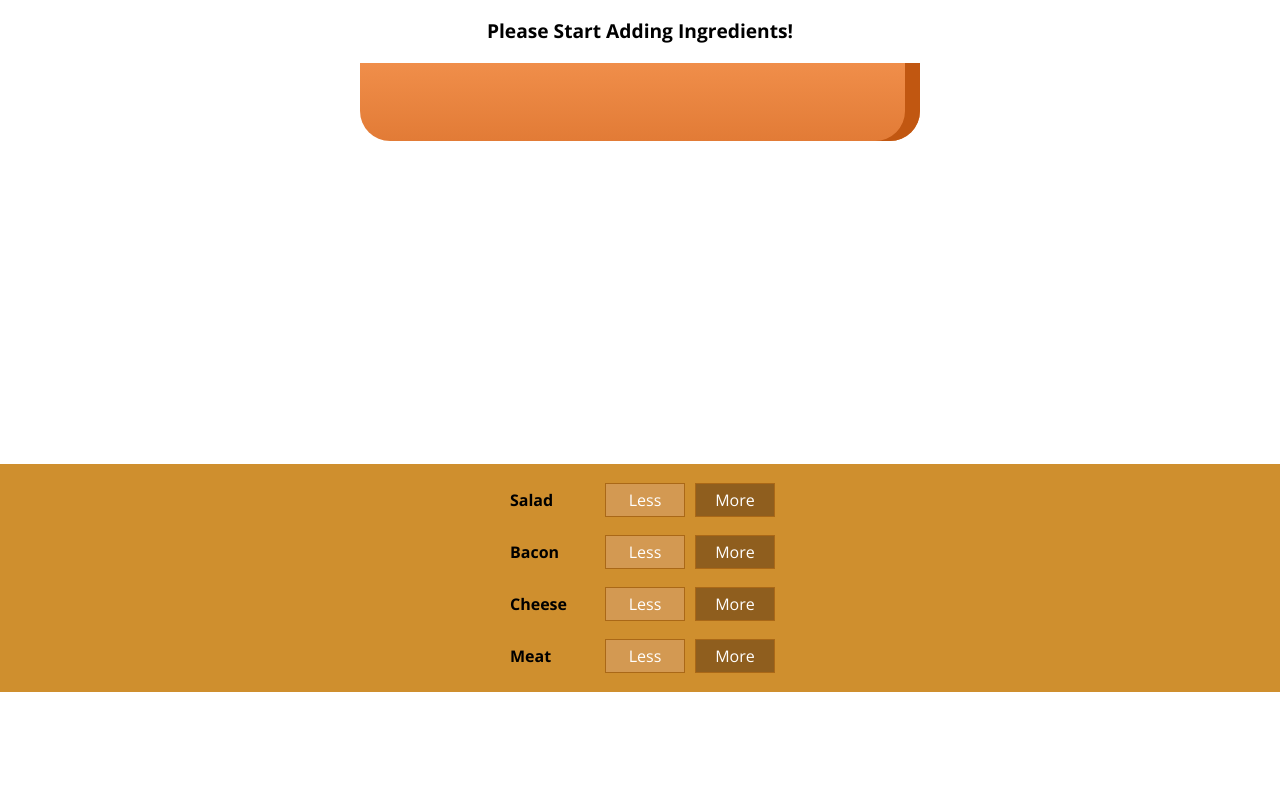
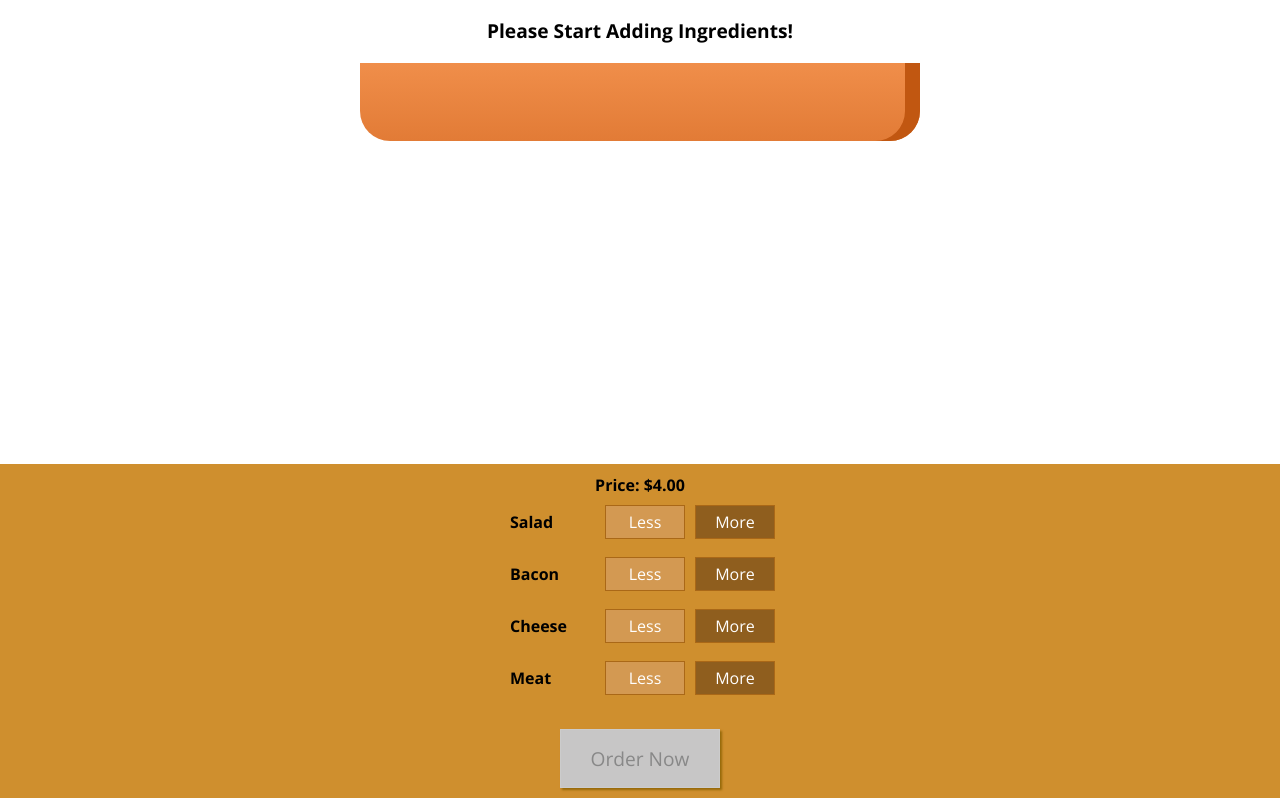
Before and after one commit to rowens794/burgerbuilder, a React app: page / in a window 1280 px wide. Shown: the part 208-1006 px from the top of the page. Before the commit the page ends 900 px from the top, so only its background shows below. Built offline with nearby package versions, Linux system fonts and the light colour scheme.

Commit message:
added functionality to the burger buttons

```diff
--- a/src/components/burger/BurgerControls/BurgerControls.css
+++ b/src/components/burger/BurgerControls/BurgerControls.css
@@ -8,3 +8,45 @@
     margin: auto;
     padding: 10px 0;
 }
+
+.OrderButton {
+    background-color: #DAD735;
+    outline: none;
+    cursor: pointer;
+    border: 1px solid #966909;
+    color: #966909;
+    font-family: inherit;
+    font-size: 1.2em;
+    margin-top: 25px;
+    padding: 15px 30px;
+    box-shadow: 2px 2px 2px #966909;
+}
+
+.OrderButton:hover, .OrderButton:active {
+    background-color: #A0DB41;
+    border: 1px solid #966909;
+    color: #966909;
+}
+
+.OrderButton:disabled {
+    background-color: #C7C6C6;
+    cursor: not-allowed;
+    border: 1px solid #ccc;
+    color: #888888;
+}
+
+.OrderButton:not(:disabled) {
+    animation: enable 0.3s linear;
+}
+
+@keyframes enable {
+    0% {
+        transform: scale(1);
+    }
+    60% {
+        transform: scale(1.1);
+    }
+    100% {
+        transform: scale(1);
+    }
+}
--- a/src/components/burger/BurgerControls/BurgerControls.js
+++ b/src/components/burger/BurgerControls/BurgerControls.js
@@ -11,9 +11,20 @@ const controls = [
 
 const BurgerControls = (props) => (
     <div className={classes.BuildControls}>
+        <strong>Price: ${props.price.toFixed(2)}</strong>
         {controls.map(ctrl => (
-            <Control key={ctrl.label} label={ctrl.label} />
+            <Control
+                key={ctrl.label}
+                label={ctrl.label}
+                type={ctrl.type}
+                addIngredient={()=>props.add(ctrl.type)}
+                remIngredient={()=>props.remove(ctrl.type)}
+            />
         ))}
+        <button
+            className={classes.OrderButton}
+            disabled={!props.purchasable}
+            >Order Now</button>
     </div>
 )
 
--- a/src/components/burger/BurgerControls/Control/control.js
+++ b/src/components/burger/BurgerControls/Control/control.js
@@ -5,8 +5,8 @@ import classes from './control.css';
 const Control = (props) => (
     <div className={classes.BuildControl}>
         <div className={classes.Label}>{props.label}</div>
-        <button className={classes.Less}>Less</button>
-        <button className={classes.More}>More</button>
+        <button className={classes.Less} onClick={props.remIngredient}>Less</button>
+        <button className={classes.More} onClick={props.addIngredient}>More</button>
     </div>
 
 );
--- a/src/containers/BurgerBuilder/BurgerBuilder.js
+++ b/src/containers/BurgerBuilder/BurgerBuilder.js
@@ -2,6 +2,13 @@ import React, { Component, Fragment } from 'react';
 import Burger from '../../components/burger/burger';
 import BurgerControls from '../../components/burger/BurgerControls/BurgerControls';
 
+
+const INGREDIENT_PRICES = {
+    salad: 0.5,
+    cheese: 1.0,
+    bacon: 1.0,
+    meat: 2.0
+}
 
 class BurgerBuilder extends Component {
 
@@ -11,14 +18,83 @@ class BurgerBuilder extends Component {
             cheese: 0,
             bacon: 0,
             meat: 0
+        },
+        totalPrice: 4.0,
+        purchasable: false
+    }
+
+    updatePurchasable = () => {
+        const ingredients = {...this.state.ingredients}
+        console.log(ingredients);
+        let count = 0;
+
+        for (var item in ingredients) {
+            count += ingredients[item];
         }
+        console.log(count);
+
+        if (count>0 && this.state.purchasable === false){
+            this.setState(
+                {purchasable: true}
+            )
+        }
+
+        if (count===0 && this.state.purchasable === true){
+            this.setState(
+                {purchasable: false}
+            )
+        }
+    }
+
+    addIngredientsHandler = async (type) => {
+        const oldCount = this.state.ingredients[type];
+        const newCount = oldCount + 1;
+        const updatedState = {...this.state.ingredients};
+        updatedState[type] = newCount;
+        const updatedPrice = this.state.totalPrice + INGREDIENT_PRICES[type];
+
+        await this.setState({
+            ingredients: updatedState,
+            totalPrice: updatedPrice
+        })
+
+        this.updatePurchasable()
+    }
+
+    removeIngredientsHandler = async (type) => {
+
+        const oldCount = this.state.ingredients[type];
+        const updatedState = {...this.state.ingredients};
+        let newCount = 0;
+        let newPrice = 0;
+
+        if (oldCount > 0){
+            newCount = oldCount - 1;
+            newPrice = this.state.totalPrice - INGREDIENT_PRICES[type];
+        } else{
+            newCount = 0;
+            newPrice = this.state.totalPrice;
+        }
+
+        updatedState[type] = newCount;
+
+        await this.setState({
+            ingredients: updatedState,
+            totalPrice: newPrice
+        })
+
+        this.updatePurchasable()
     }
 
     render() {
         return (
             <Fragment>
                 <Burger ingredients={this.state.ingredients}/>
-                <BurgerControls />
+                <BurgerControls
+                    add={this.addIngredientsHandler}
+                    remove={this.removeIngredientsHandler}
+                    price={this.state.totalPrice}
+                    purchasable={this.state.purchasable}/>
             </Fragment>
         );
     }
```
